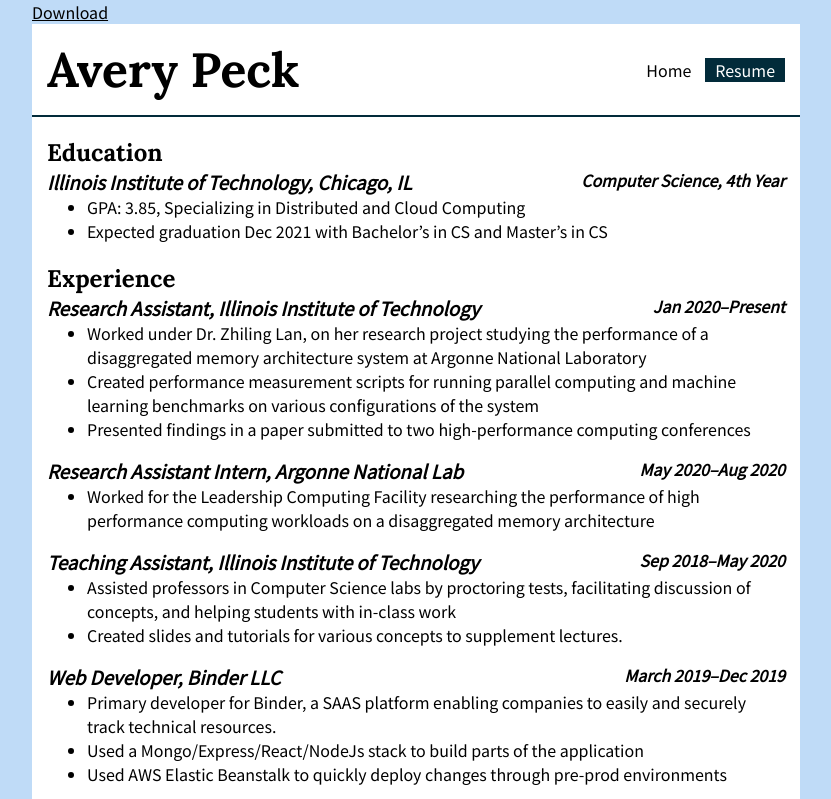
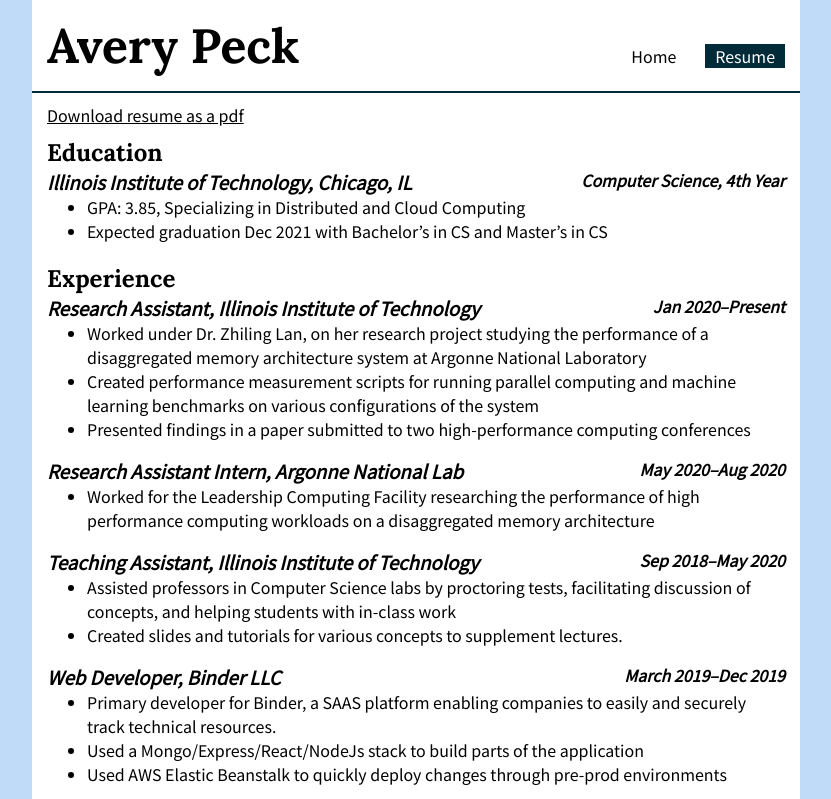
Before and after one commit to apeckstl/apeckstl.github.io, a plain HTML site: page resume.html in a window 1280 px wide. Shown: the top 799 px of the page, without its empty margins (224-1055 px from the left). Drawn offline with Linux system fonts and the light colour scheme.

Commit message:
fixed pdf download link

```diff
--- a/resume.html
+++ b/resume.html
@@ -9,7 +9,6 @@
     <title>Resume</title>
 </head>
 <body class="resume">
-    <a href="AveryPeck.pdf" download="AveryPeckResume">Download</a>
     <div class="page">
         <header>
             <h1>Avery Peck</h1>
@@ -20,6 +19,7 @@
         </header>
         <h2 class="visually-hidden">Resume</h2>
 
+		<a href="AveryPeck.pdf" download="AveryPeckResume">Download resume as a pdf</a>
         <section class="education">
             <h2>Education</h2>
             <h3>Illinois Institute of Technology, Chicago, IL</h3>
--- a/styles.css
+++ b/styles.css
@@ -28,6 +28,12 @@ header a {
 
 a:visited, a {
     color: black;
+}
+
+.page a {
+	position: relative;
+	top: 10px;
+	margin-left: 15px;
 }
 
 header a:hover {
```
